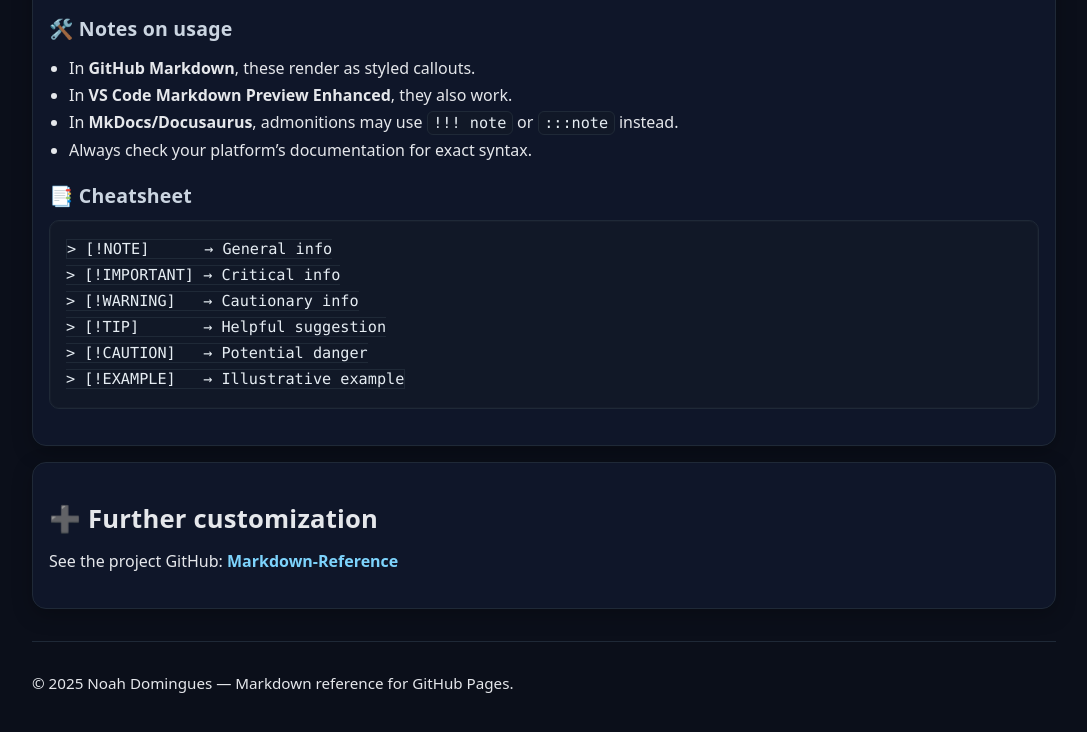
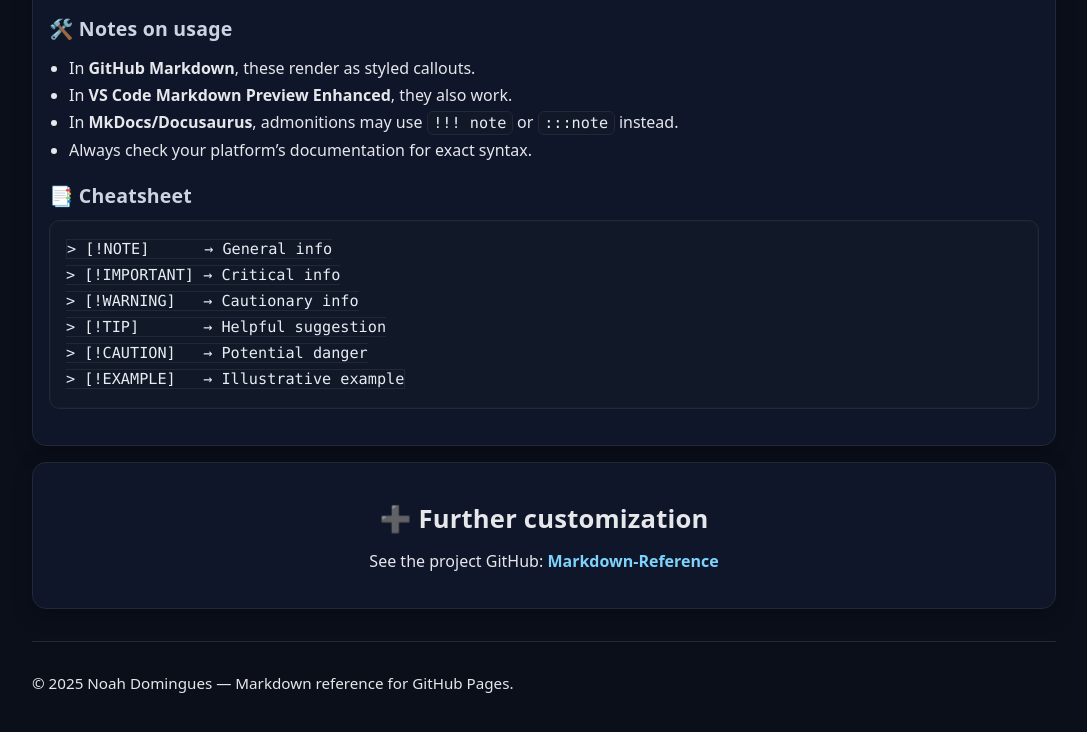
Before and after one commit to NoahDomingues/Markdown-Reference, a plain HTML site: page docs/index.html in a window 1280 px wide. Shown: the part 6845-7577 px from the top of the page, without its empty margins (96-1183 px from the left). Drawn offline with Linux system fonts and the light colour scheme.

Commit message:
Update index.html

```diff
--- a/docs/index.html
+++ b/docs/index.html
@@ -285,6 +285,17 @@
       border-radius: 8px;
     }
 
+    /* Footer text centering */
+    .section-center-text {
+      text-align: center;
+    }
+
+    .section-center-text p,
+    .section-center-text h2 {
+       margin-left: 0;
+       margin-right: 0;
+}
+
     /* Smooth scrolling for anchor links */
     html { scroll-behavior: smooth; }
   </style>
@@ -562,7 +573,7 @@ ___</code></pre>
 &gt; [!EXAMPLE]   → Illustrative example</code></pre>
     </section>
 
-    <section>
+    <section class="section section-center-text">
       <h2>➕ Further customization</h2>
       <p>See the project GitHub: <a href="https://github.com/NoahDomingues/Markdown-Reference" target="_blank" rel="noopener"><strong>Markdown-Reference</strong></a></p>
     </section>
```
